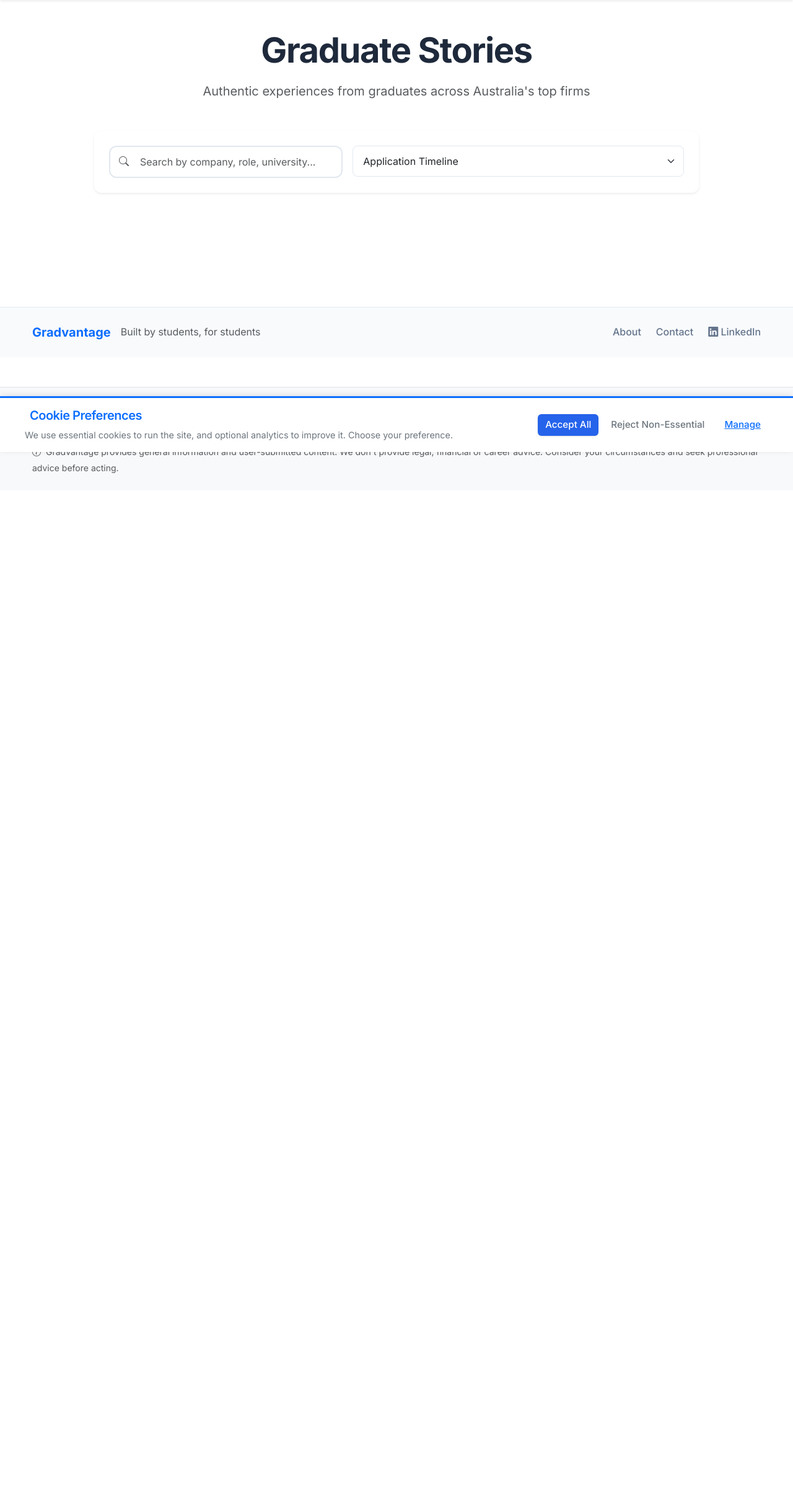
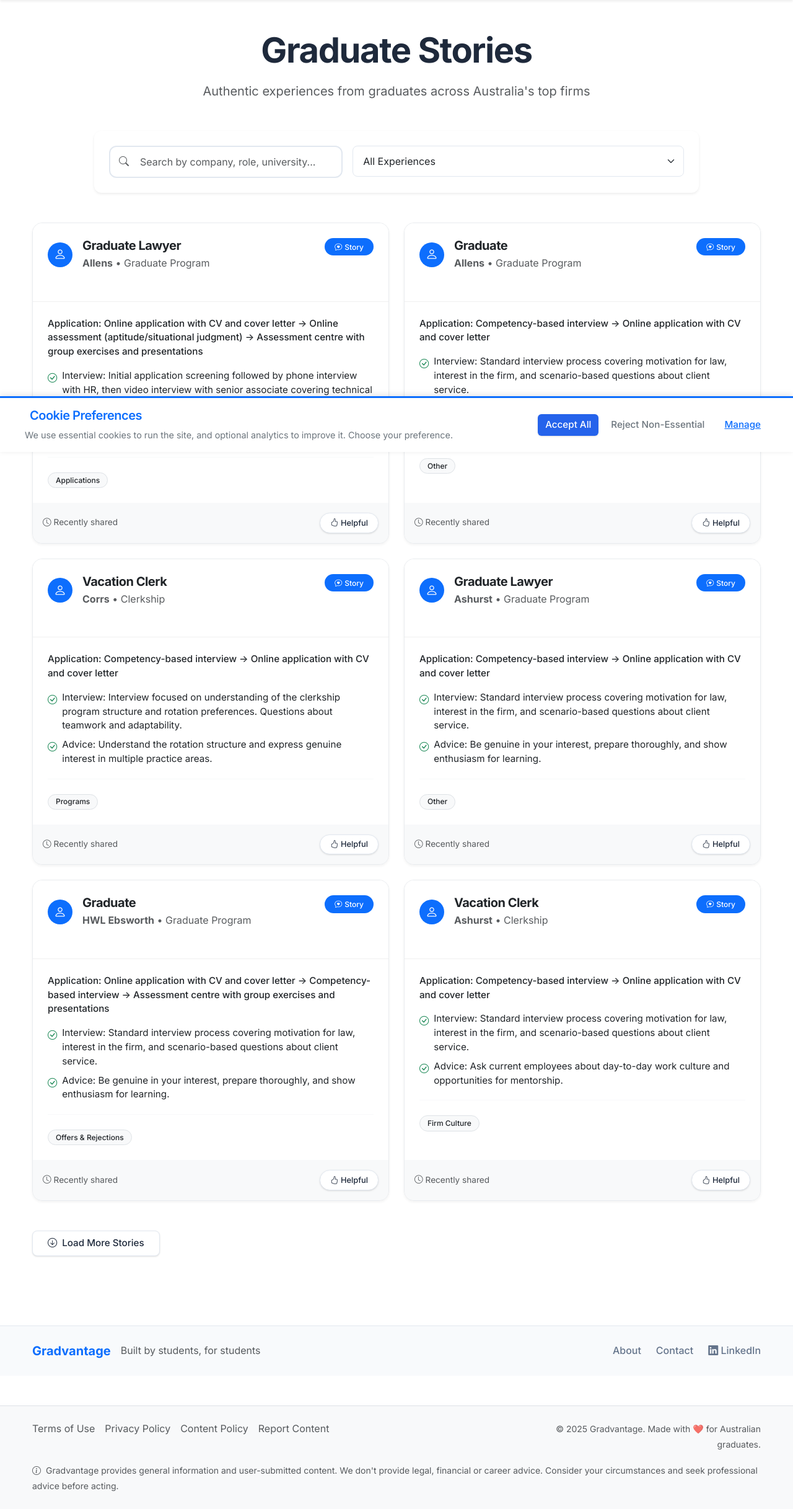
Before and after one commit to marlygme/grad-olliescott, a Flask app: page /experiences in a window 1280 px wide. Shown: the part 71-2505 px from the top of the page at 62% size. Before the commit the page ends 834 px from the top, so only its background shows below. Run offline with Flask 3, Linux system fonts and the light colour scheme.

Commit message:
Assistant checkpoint: Update experiences page to show all stories by default with optional theme filtering
Assistant generated file changes:
- templates/experiences.html: Update theme filter to show all experiences by default with optional theme filtering, Update JavaScript filtering logic to show all experiences by default and allow optional theme filtering, Remove default theme selection and initial filter trigger to show all experiences on page load

---

User prompt:

there should be all experiences and then you can choose to filter them

Replit-Commit-Author: Assistant
Replit-Commit-Session-Id: 14980846-fff5-4598-899d-cdf7886b54f5

```diff
--- a/templates/experiences.html
+++ b/templates/experiences.html
@@ -36,6 +36,7 @@
             </div>
             <div class="col-md-7">
               <select class="form-select" id="themeFilter">
+                <option value="">All Experiences</option>
                 <option value="application_timeline">Application Timeline</option>
                 <option value="selection_process">Selection Process</option>
                 <option value="pay_benefits">Pay & Benefits</option>
@@ -259,8 +260,8 @@ document.addEventListener('DOMContentLoaded', function() {
                                 role.includes(searchTerm) ||
                                 content.includes(searchTerm);
 
-            // Every story must have a theme, show only if theme matches selected filter
-            const matchesTheme = selectedTheme && theme.includes(selectedTheme);
+            // Show all experiences by default, filter by theme only if one is selected
+            const matchesTheme = !selectedTheme || theme.includes(selectedTheme);
 
             if (matchesSearch && matchesTheme) {
                 card.dataset.visible = 'true';
@@ -281,11 +282,6 @@ document.addEventListener('DOMContentLoaded', function() {
 
     if (themeFilter) {
         themeFilter.addEventListener('change', filterStories);
-        // Set default theme and trigger initial filter
-        if (themeFilter.value === '') {
-            themeFilter.selectedIndex = 0;
-        }
-        filterStories();
     }
 
     if (loadMoreBtn) {
```
